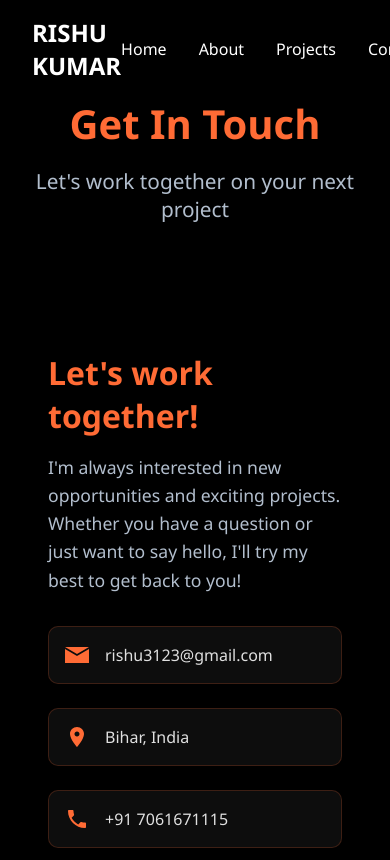
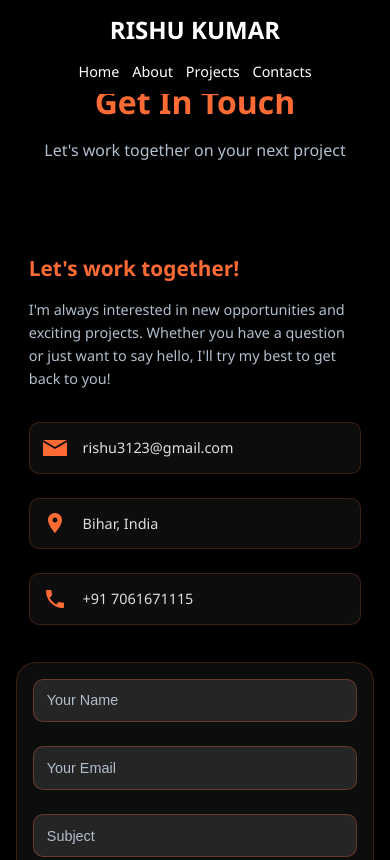
Before and after one commit to rishulpu/Portpolio, a plain HTML site: page contact.html in a window 390 px wide. Shown: the top 860 px of the page. Drawn offline with Linux system fonts and the light colour scheme.

Commit message:
Update contact.html
Responsive Version 1.1

```diff
--- a/contact.html
+++ b/contact.html
@@ -325,6 +325,14 @@
         @media (max-width: 768px) {
             header {
                 padding: 1rem 2rem;
+                flex-direction: column;
+                gap: 1rem;
+            }
+
+            nav ul {
+                gap: 1rem;
+                flex-wrap: wrap;
+                justify-content: center;
             }
 
             .contact-hero {
@@ -333,6 +341,10 @@
 
             .contact-title {
                 font-size: 2.5rem;
+            }
+
+            .contact-subtitle {
+                font-size: 1.1rem;
             }
 
             .contact-content {
@@ -345,8 +357,91 @@
                 padding: 1rem;
             }
 
+            .contact-info h3 {
+                font-size: 1.5rem;
+            }
+
+            .contact-info p {
+                font-size: 1rem;
+            }
+
             .contact-form {
                 padding: 1.5rem;
+            }
+
+            .social-icons {
+                gap: 1.5rem;
+            }
+        }
+
+        @media (max-width: 480px) {
+            header {
+                padding: 0.8rem 1rem;
+            }
+
+            nav ul {
+                gap: 0.8rem;
+                font-size: 0.9rem;
+            }
+
+            .contact-hero {
+                padding: 5rem 1rem 1rem;
+            }
+
+            .contact-title {
+                font-size: 2rem;
+            }
+
+            .contact-subtitle {
+                font-size: 1rem;
+            }
+
+            .contact-content {
+                padding: 1rem;
+                gap: 1.5rem;
+            }
+
+            .contact-info {
+                padding: 0.8rem;
+            }
+
+            .contact-info h3 {
+                font-size: 1.3rem;
+            }
+
+            .contact-info p {
+                font-size: 0.9rem;
+            }
+
+            .contact-item {
+                padding: 0.8rem;
+            }
+
+            .contact-item span {
+                font-size: 0.9rem;
+            }
+
+            .contact-form {
+                padding: 1rem;
+            }
+
+            .form-group input,
+            .form-group textarea {
+                padding: 0.8rem;
+                font-size: 0.9rem;
+            }
+
+            .btn {
+                padding: 0.8rem 1.5rem;
+                font-size: 0.9rem;
+            }
+
+            .social-icons {
+                gap: 1rem;
+            }
+
+            .social-icons a {
+                font-size: 1.2rem;
             }
         }
     </style>
@@ -537,7 +632,6 @@
             };
 
             try {
-                // Make API call to your backend
                 const response = await fetch('https://api.rishu.live/contact', {
                     method: 'POST',
                     headers: {
```
